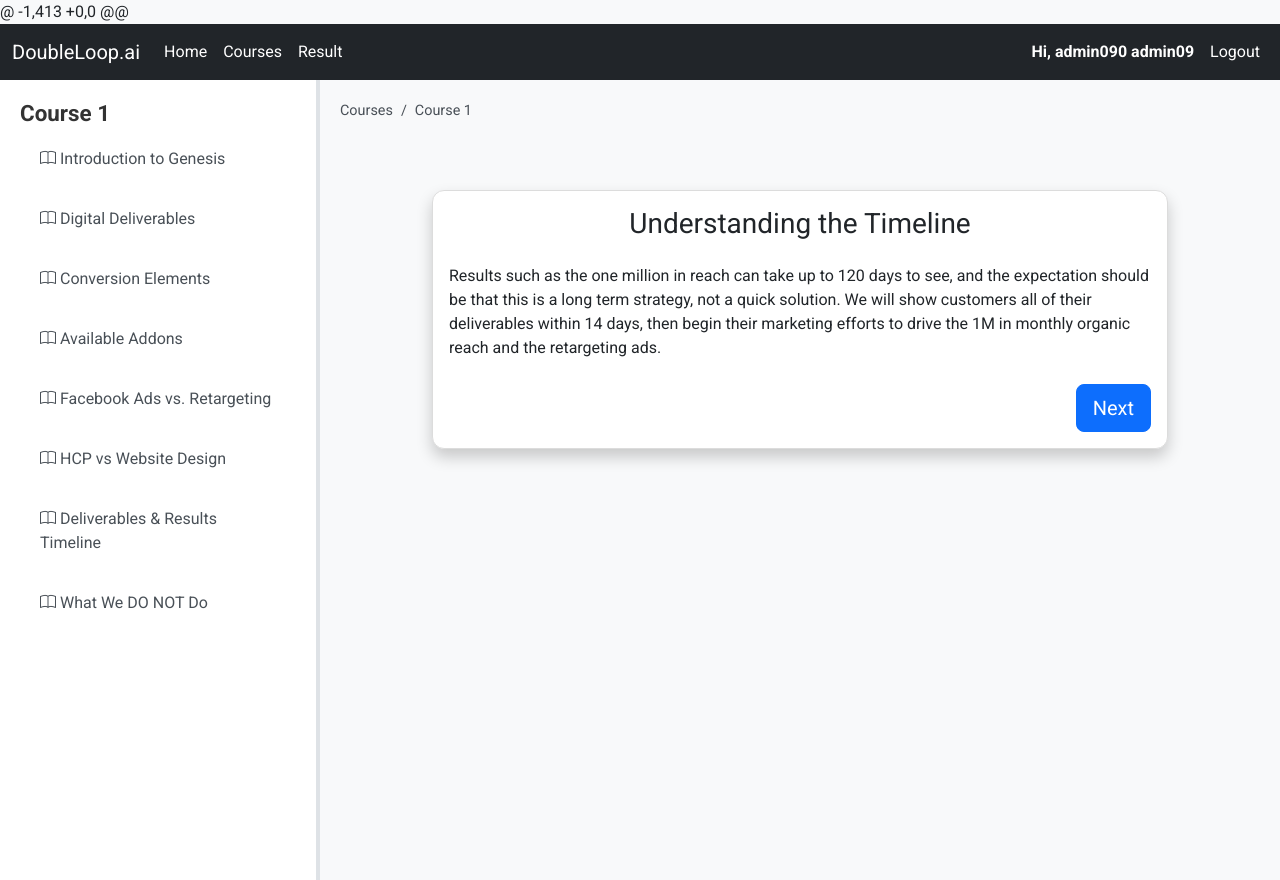
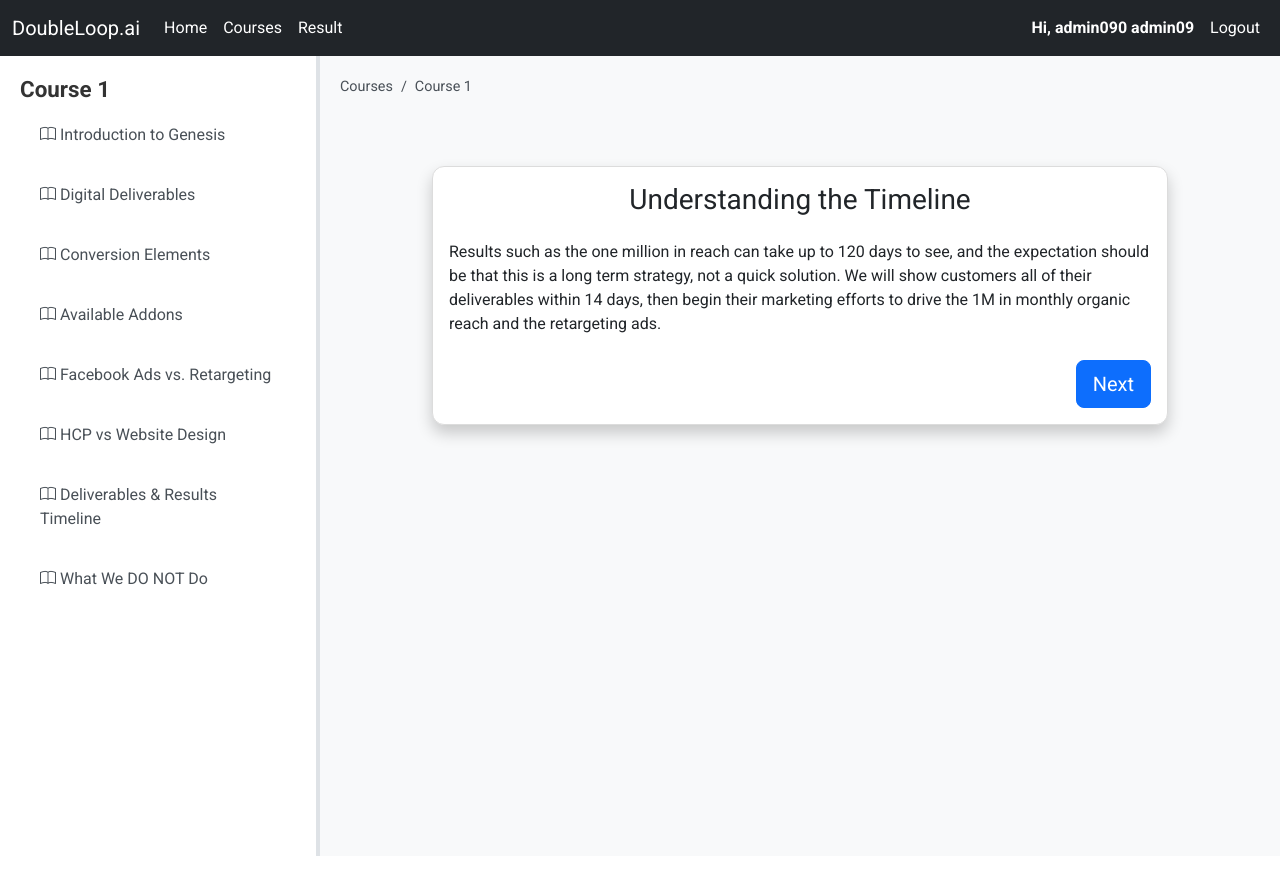
Before and after one commit to ubaidev1/ai-course-builder, a Django app: page /course/67c676f6-5a40-4239-af2c-83588931e22e/lesson/08c59b39-226d-4023-8af3-c6291aaf53df/ in a window 1280 px wide. After the commit the page ends 856 px from the top, so only its background shows below. Run offline with Django 5.2, Linux system fonts and the light colour scheme; a user stored in the database is signed in; data comes from the database, SQL or seed files in the repository.

Commit message:
clean view

```diff
--- a/templates/course_detail.html
+++ b/templates/course_detail.html
@@ -1,4 +1,3 @@
-@ -1,413 +0,0 @@
 {% extends 'base.html' %}
 
 {% block title %}
```
